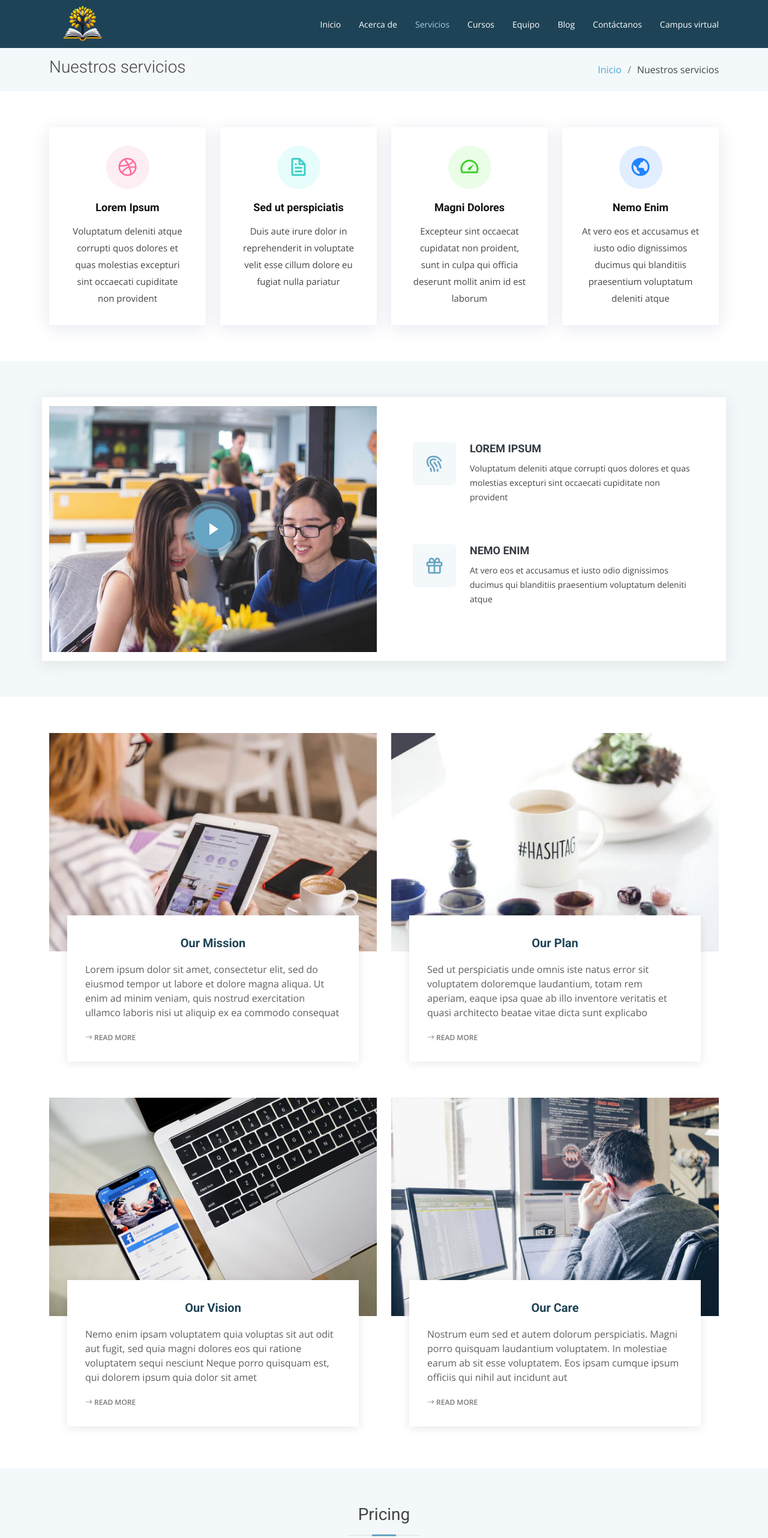
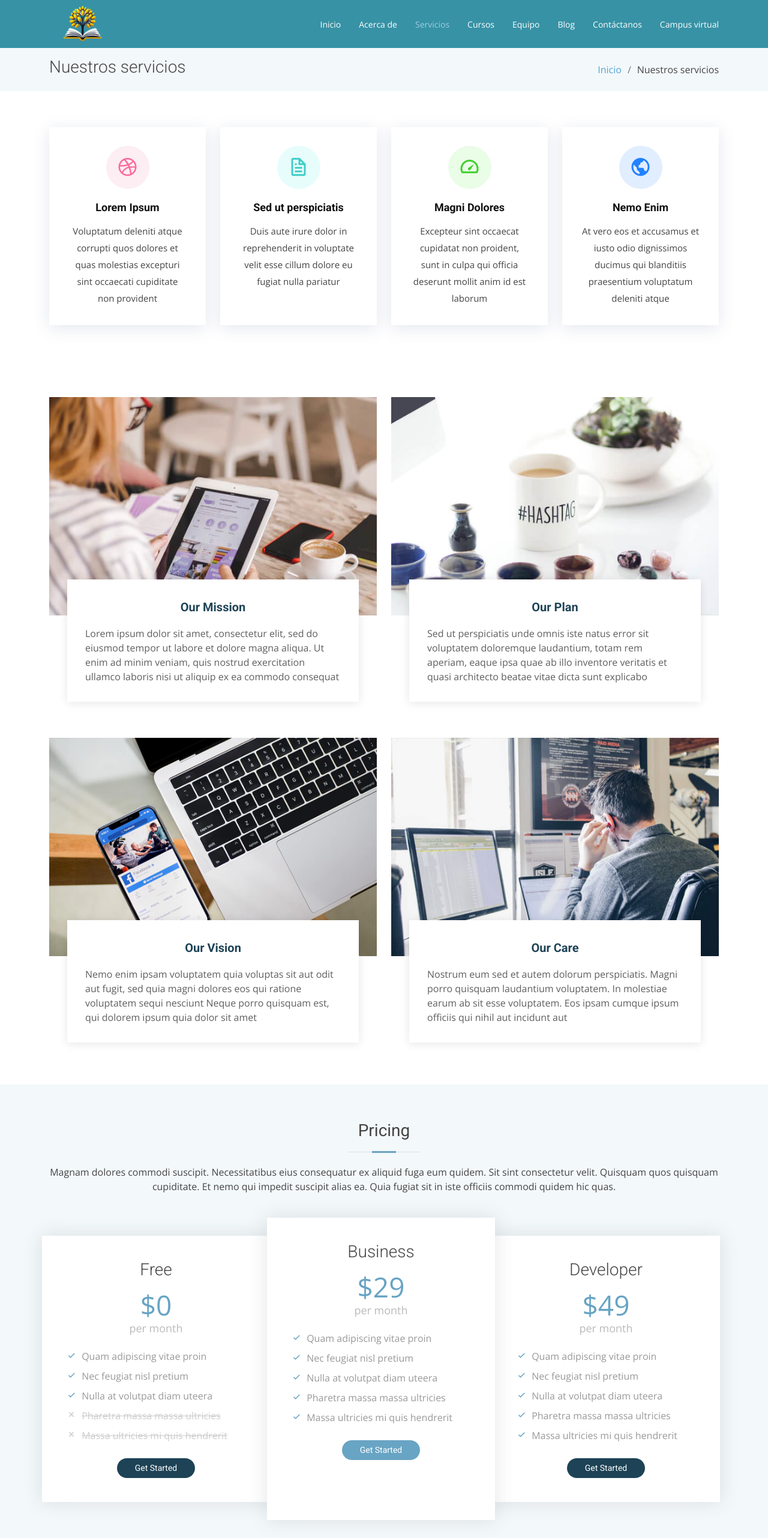
Before and after one commit to apinango70/viculospedagogicos, a plain HTML site: page services.html in a window 1280 px wide. Shown: the top 2564 px of the page at 60% size. Drawn offline with nearby package versions, Linux system fonts and the light colour scheme.

```diff
--- a/assets/css/style.css
+++ b/assets/css/style.css
@@ -75,7 +75,8 @@
   transition: all 0.5s;
   z-index: 997;
   transition: all 0.5s;
-  background: #1e4356;
+  /* background: #1e4356; */
+  background: #3792A5;
 }
 
 #header.header-transparent {
@@ -83,7 +84,8 @@
 }
 
 #header.header-scrolled {
-  background: #3792A5;
+
+  background: #95C6D5;
   height: 60px;
 }
 
@@ -422,7 +424,8 @@
   margin: 10px;
   color: #fff;
   animation-delay: 0.8s;
-  border: 2px solid #68A4C4;
+  border: 2px solid #E8CB63;
+
 }
 
 #hero .btn-get-started:hover {
--- a/services.html
+++ b/services.html
@@ -120,7 +120,7 @@
     </section><!-- End Services Section -->
 
     <!-- ======= Why Us Section ======= -->
-    <section class="why-us section-bg" data-aos="fade-up" date-aos-delay="200">
+    <!-- <section class="why-us section-bg" data-aos="fade-up" date-aos-delay="200">
       <div class="container">
 
         <div class="row">
@@ -147,7 +147,8 @@
         </div>
 
       </div>
-    </section><!-- End Why Us Section -->
+    </section> -->
+    <!-- End Why Us Section -->
 
     <!-- ======= Service Details Section ======= -->
     <section class="service-details">
@@ -162,7 +163,7 @@
               <div class="card-body">
                 <h5 class="card-title"><a href="#">Our Mission</a></h5>
                 <p class="card-text">Lorem ipsum dolor sit amet, consectetur elit, sed do eiusmod tempor ut labore et dolore magna aliqua. Ut enim ad minim veniam, quis nostrud exercitation ullamco laboris nisi ut aliquip ex ea commodo consequat</p>
-                <div class="read-more"><a href="#"><i class="bi bi-arrow-right"></i> Read More</a></div>
+                <!-- <div class="read-more"><a href="#"><i class="bi bi-arrow-right"></i> Read More</a></div> -->
               </div>
             </div>
           </div>
@@ -174,7 +175,7 @@
               <div class="card-body">
                 <h5 class="card-title"><a href="#">Our Plan</a></h5>
                 <p class="card-text">Sed ut perspiciatis unde omnis iste natus error sit voluptatem doloremque laudantium, totam rem aperiam, eaque ipsa quae ab illo inventore veritatis et quasi architecto beatae vitae dicta sunt explicabo</p>
-                <div class="read-more"><a href="#"><i class="bi bi-arrow-right"></i> Read More</a></div>
+                <!-- <div class="read-more"><a href="#"><i class="bi bi-arrow-right"></i> Read More</a></div> -->
               </div>
             </div>
 
@@ -187,7 +188,7 @@
               <div class="card-body">
                 <h5 class="card-title"><a href="#">Our Vision</a></h5>
                 <p class="card-text">Nemo enim ipsam voluptatem quia voluptas sit aut odit aut fugit, sed quia magni dolores eos qui ratione voluptatem sequi nesciunt Neque porro quisquam est, qui dolorem ipsum quia dolor sit amet</p>
-                <div class="read-more"><a href="#"><i class="bi bi-arrow-right"></i> Read More</a></div>
+                <!-- <div class="read-more"><a href="#"><i class="bi bi-arrow-right"></i> Read More</a></div> -->
               </div>
             </div>
           </div>
@@ -199,7 +200,7 @@
               <div class="card-body">
                 <h5 class="card-title"><a href="#">Our Care</a></h5>
                 <p class="card-text">Nostrum eum sed et autem dolorum perspiciatis. Magni porro quisquam laudantium voluptatem. In molestiae earum ab sit esse voluptatem. Eos ipsam cumque ipsum officiis qui nihil aut incidunt aut</p>
-                <div class="read-more"><a href="#"><i class="bi bi-arrow-right"></i> Read More</a></div>
+                <!-- <div class="read-more"><a href="#"><i class="bi bi-arrow-right"></i> Read More</a></div> -->
               </div>
             </div>
           </div>
```
Also changed, not shown: index.html (+1 -1 lines), assets/img/favicon.png.
